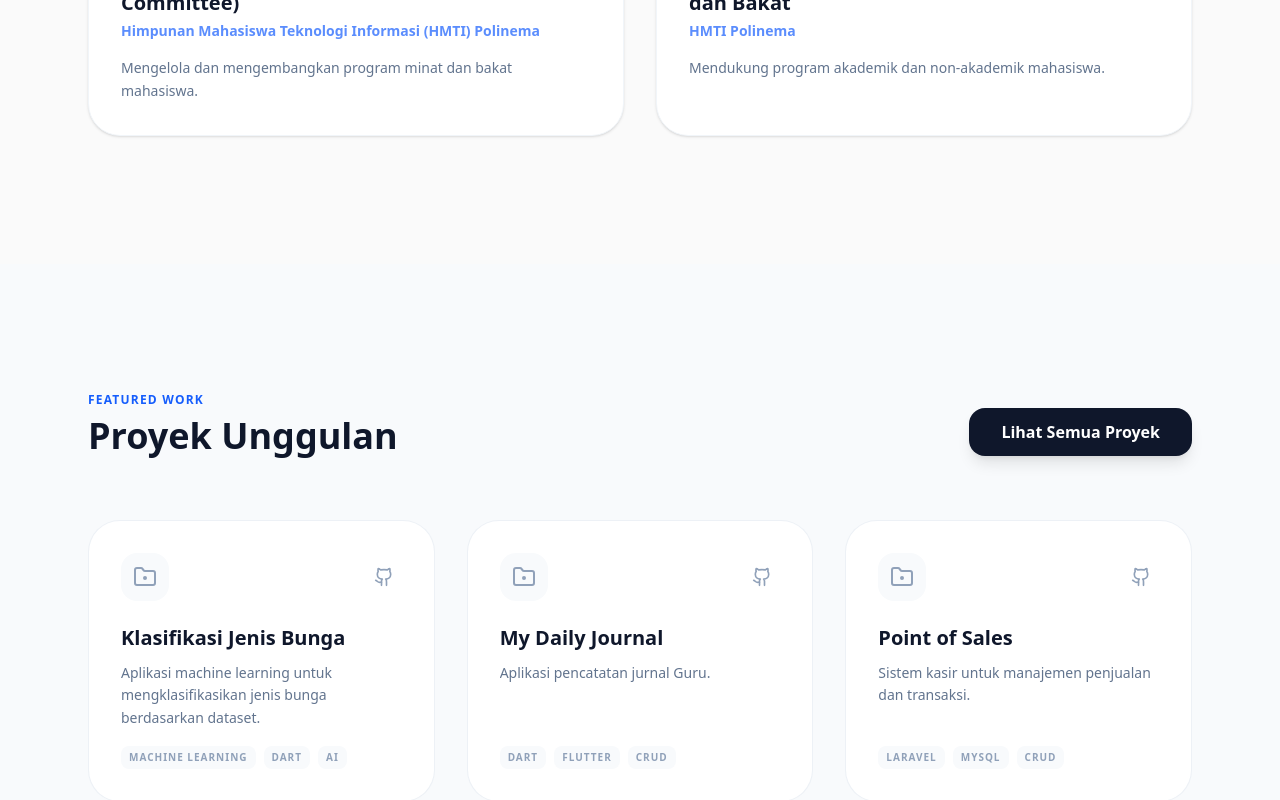
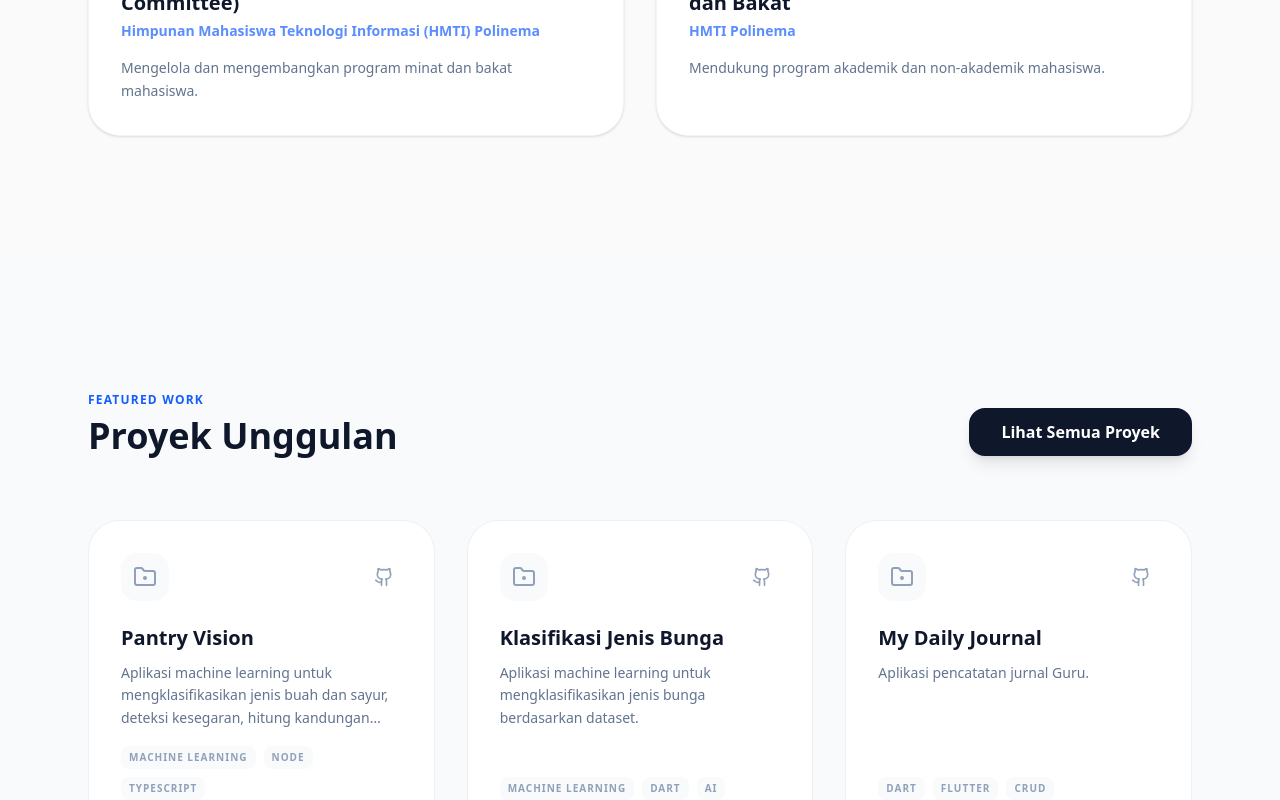
Before and after one commit to GwidoPutra/gwido-portofolio, a React (Vite) app: page / in a window 1280 px wide. Shown: the part 2000-2800 px from the top of the page. Built offline with nearby package versions, Linux system fonts and the light colour scheme.

Commit message:
feat: menambahkan proyek IoT pantry-vision ke list proyek

```diff
--- /dev/null
+++ b/content/projects/pantry-vision.md
@@ -0,0 +1,15 @@
+---
+title: "Pantry Vision"
+description: "Sistem informasi kandungan nutrisi buah dan sayur dan manajemen inventori."
+tags: ["Node", "Supabase", "IOT"]
+github: "https://github.com/GwidoPutra/Pantry-vision/"
+---
+
+Sistem Web terintegrasi IoT untuk mengelola inventori dan rekomendasi menu.
+
+Fitur:
+
+- Manajemen inventori
+- Deteksi jenis buah dan sayur
+- Rekomendasi menu
+- Hitung kandungan nutrisi
--- a/src/routes/index.tsx
+++ b/src/routes/index.tsx
@@ -101,7 +101,7 @@ function Portfolio() {
       <section className="max-w-5xl mx-auto px-6 -mt-12 relative z-10">
         <div className="flex flex-wrap justify-center gap-6">
           {[
-            { label: 'Proyek Selesai', value: '5+' },
+            { label: 'Proyek Selesai', value: '6' },
             { label: 'Tahun Belajar', value: '2+' },
             { label: 'Tech Stack', value: '5+' },
           ].map((stat) => (
```
Also changed, not shown: .content-collections/generated/allProjects.js, .content-collections/generated/index.js.
